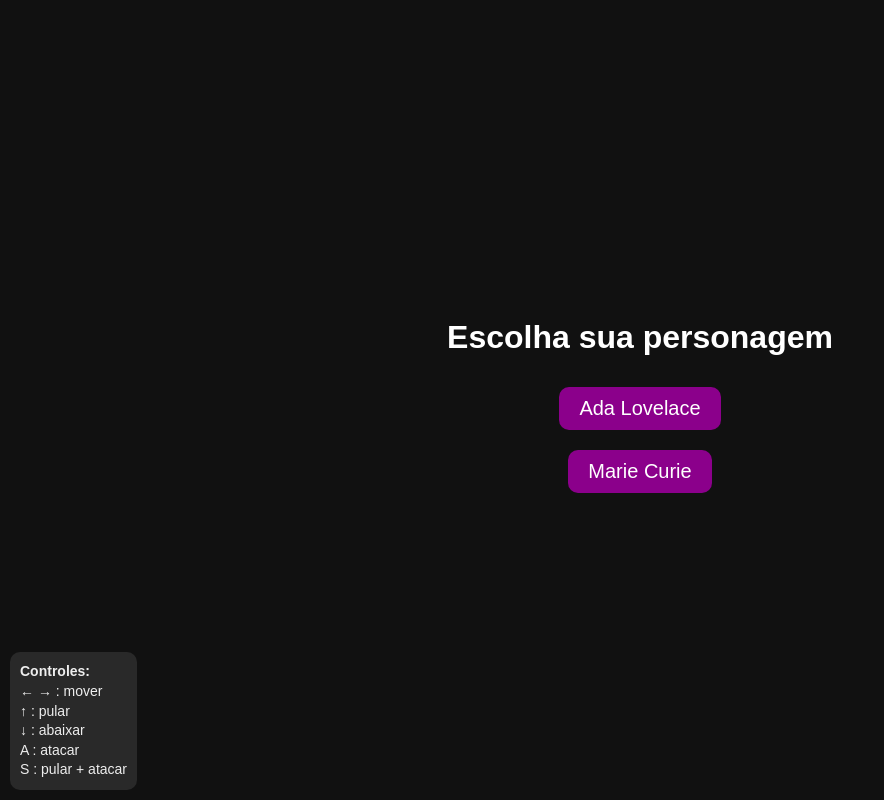
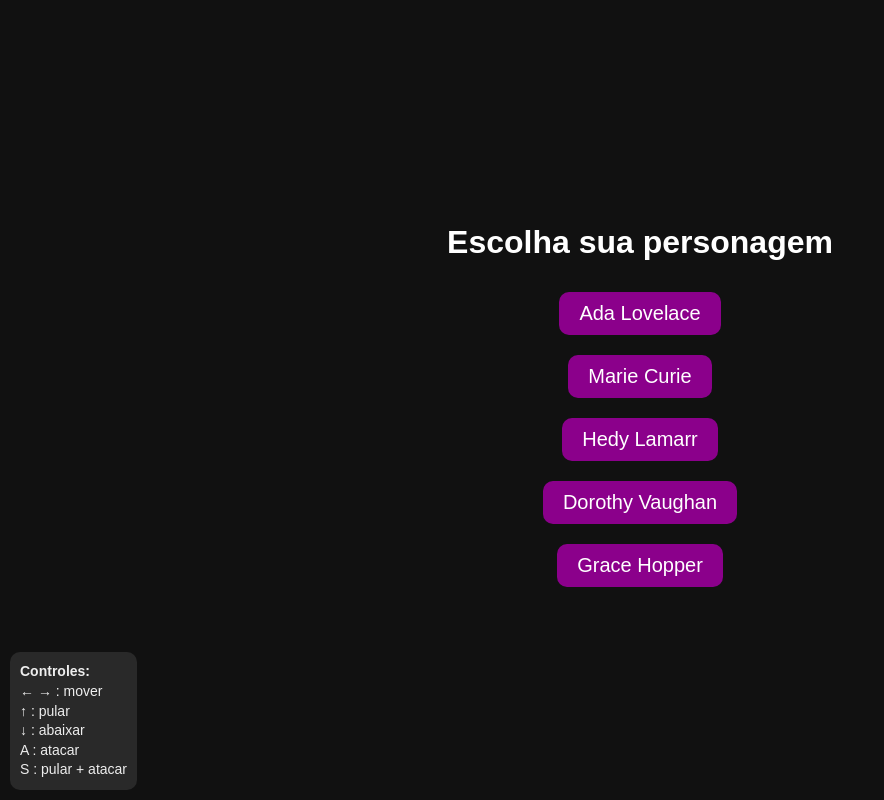
Before and after one commit to DemianPacheco/TrabalhoICC_2025, a plain HTML site: page index.html in a window 1280 px wide. Both pictures are taken after a click on the button "Iniciar Jogo". Shown: the whole page, without its empty margins (0-884 px from the left). Drawn offline with Linux system fonts and the light colour scheme.

Commit message:
Update index.html

```diff
--- a/index.html
+++ b/index.html
@@ -182,7 +182,7 @@
   <button
   onmouseover="showTooltip(event, 'Ada Lovelace', 'Criadora do primeiro algoritmo.', 'Desafiou a sociedade vitoriana ao trabalhar com matemática e computadores com Charles Babbage.')"
   onmouseout="hideTooltip()"
-  onclick="selectCharacter('Ada Lovelace', 'per.png')"
+  onclick="selectCharacter('Ada Lovelace', 'ada.png')"
     >
     Ada Lovelace
     </button>
@@ -194,6 +194,31 @@
     >
     Marie Curie
     </button>
+
+    <button
+    onmouseover="showTooltip(event, 'Hedy Lamarr', 'Descobriu o rádio e o polônio.', 'Foi a primeira mulher a ganhar um Nobel — e ainda ganhou dois! Enfrentou críticas e exclusão por ser mulher.')"
+    onmouseout="hideTooltip()"
+    onclick="selectCharacter('Hedy Lamarr', 'hedy.png')"
+    >
+    Hedy Lamarr
+    </button>
+
+      <button
+    onmouseover="showTooltip(event, 'Dorothy Vaughan', 'Descobriu o rádio e o polônio.', 'Foi a primeira mulher a ganhar um Nobel — e ainda ganhou dois! Enfrentou críticas e exclusão por ser mulher.')"
+    onmouseout="hideTooltip()"
+    onclick="selectCharacter('Dorothy Vaughan', 'dorothy.png')"
+    >
+    Dorothy Vaughan
+    </button>
+
+        <button
+    onmouseover="showTooltip(event, 'Grace Hopper', 'Descobriu o rádio e o polônio.', 'Foi a primeira mulher a ganhar um Nobel — e ainda ganhou dois! Enfrentou críticas e exclusão por ser mulher.')"
+    onmouseout="hideTooltip()"
+    onclick="selectCharacter('Grace Hopper', 'grace.png')"
+    >
+    Grace Hopper
+    </button>
+
     </div>
 
 <!-- SECTION: Story -->
```
